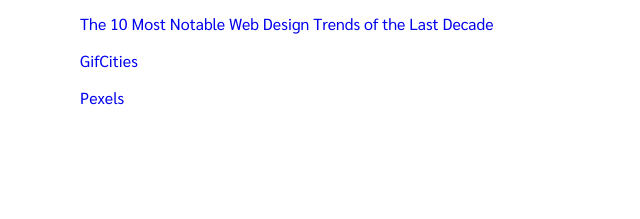
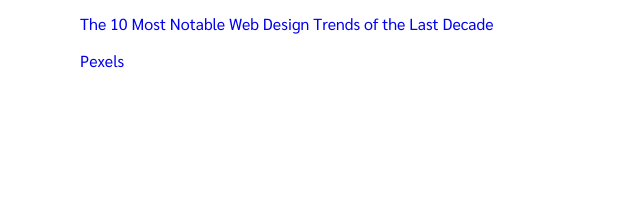
Before and after one commit to theodoremoreland/Decades, a plain HTML site: page resources.html in a window 1280 px wide. Shown: the part 361-580 px from the top of the page, 320-960 px from the left. Drawn offline with Linux system fonts and the light colour scheme.

Commit message:
removed GifCities from resources

```diff
--- a/resources.html
+++ b/resources.html
@@ -69,9 +69,6 @@
                             Notable Web Design Trends of the Last Decade</a>
                     </li>
                     <li>
-                        <a href="https://gifcities.org" target="_blank">GifCities</a>
-                    </li>
-                    <li>
                         <a href="https://www.pexels.com/" target="_blank">Pexels</a>
                     </li>
                 </ul>
```
